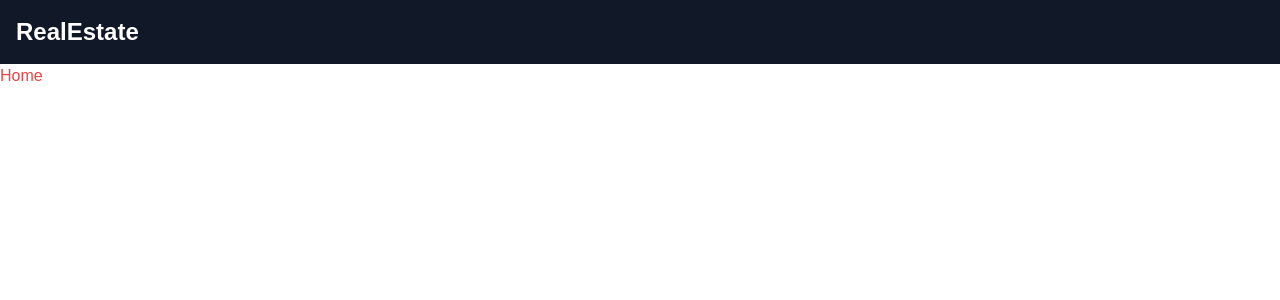
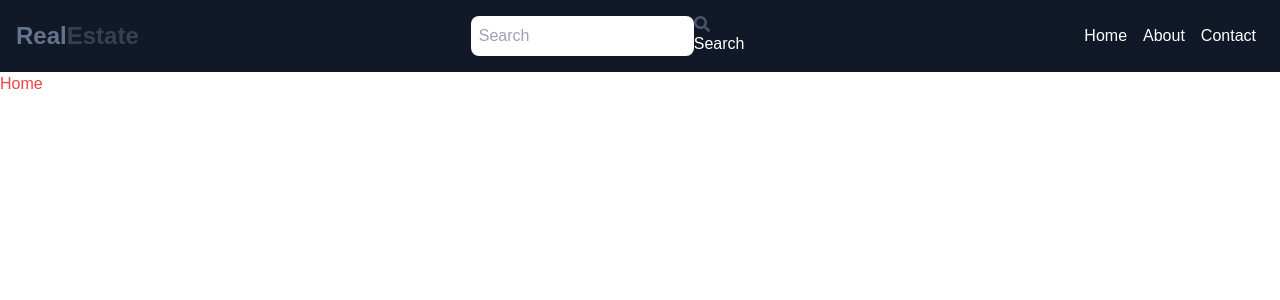
Before and after one commit to zarkonow/real-next-estate, a Next.js app: page / in a window 1280 px wide. Shown: the top 300 px of the page. Built offline with nearby package versions, Linux system fonts and the light colour scheme.

Commit message:
add react-icons dependency and enhance Header component with search functionality and navigation links

```diff
--- a/package.json
+++ b/package.json
@@ -9,9 +9,10 @@
     "lint": "next lint"
   },
   "dependencies": {
+    "next": "15.1.6",
     "react": "^19.0.0",
     "react-dom": "^19.0.0",
-    "next": "15.1.6"
+    "react-icons": "^5.4.0"
   },
   "devDependencies": {
     "postcss": "^8",
--- a/src/app/components/Header.jsx
+++ b/src/app/components/Header.jsx
@@ -1,5 +1,6 @@
 import Link from 'next/link'
 import React from 'react'
+import { FaSearch } from 'react-icons/fa'
 
 
 export default function Header() {
@@ -8,10 +9,27 @@ export default function Header() {
         <div className='container mx-auto flex justify-between items-center'>
         <Link href='/'>
         <h1 className='text-2xl font-bold cursor-pointer'>
-            <span className=''>Real</span>
-            <span className=''>Estate</span>
+            <span className='text-slate-500'>Real</span>
+            <span className='text-slate-700'>Estate</span>
         </h1>
         </Link>
+        <form className='flex items-center'>
+            <input type="text" placeholder="Search" className='p-2 rounded-lg'/>
+            <button>
+                <FaSearch className='text-slate-600' />
+                Search</button>
+        </form>
+        <ul>
+            <li className='inline-block mx-2'>
+                <Link href='/'>Home</Link>
+            </li>
+            <li className='inline-block mx-2'>
+                <Link href='/about'>About</Link>
+            </li>
+            <li className='inline-block mx-2'>
+                <Link href='/contact'>Contact</Link>
+            </li>
+        </ul>
         </div>
         </header>
   )
```
Also changed, not shown: 1 other file (tests, documents, lock files or other folders).
